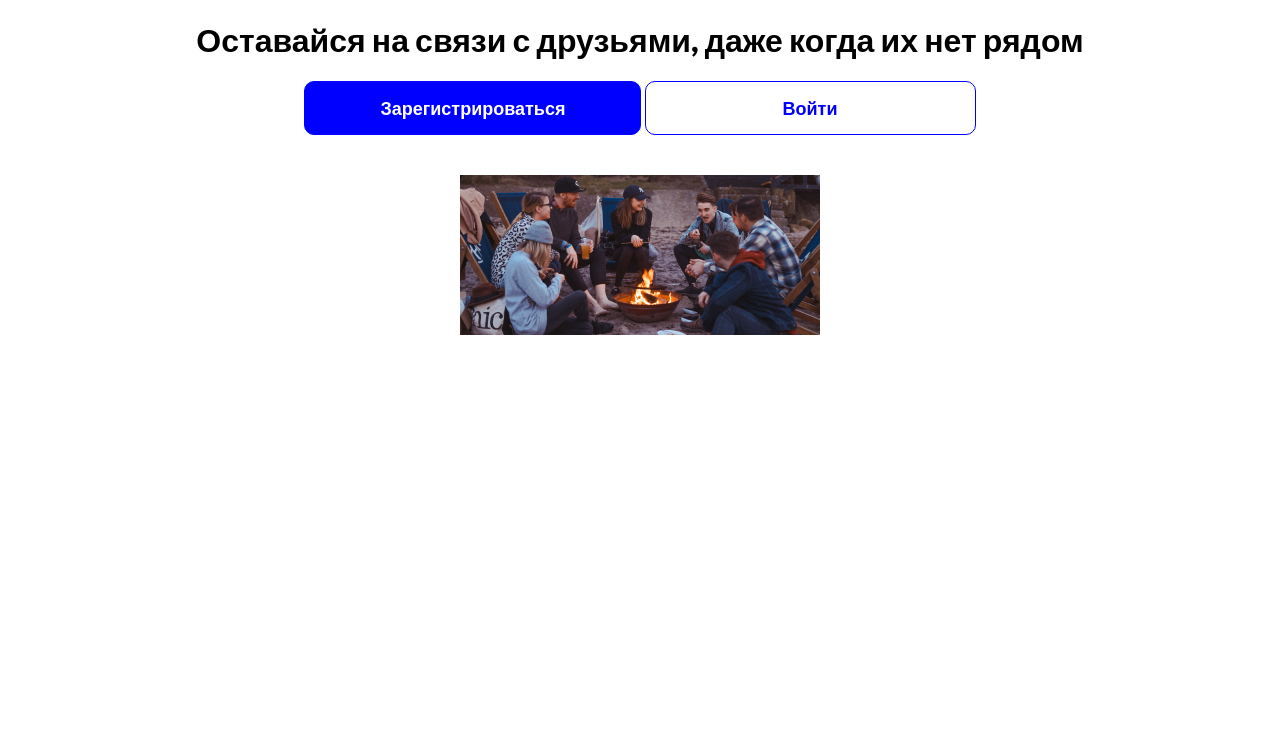
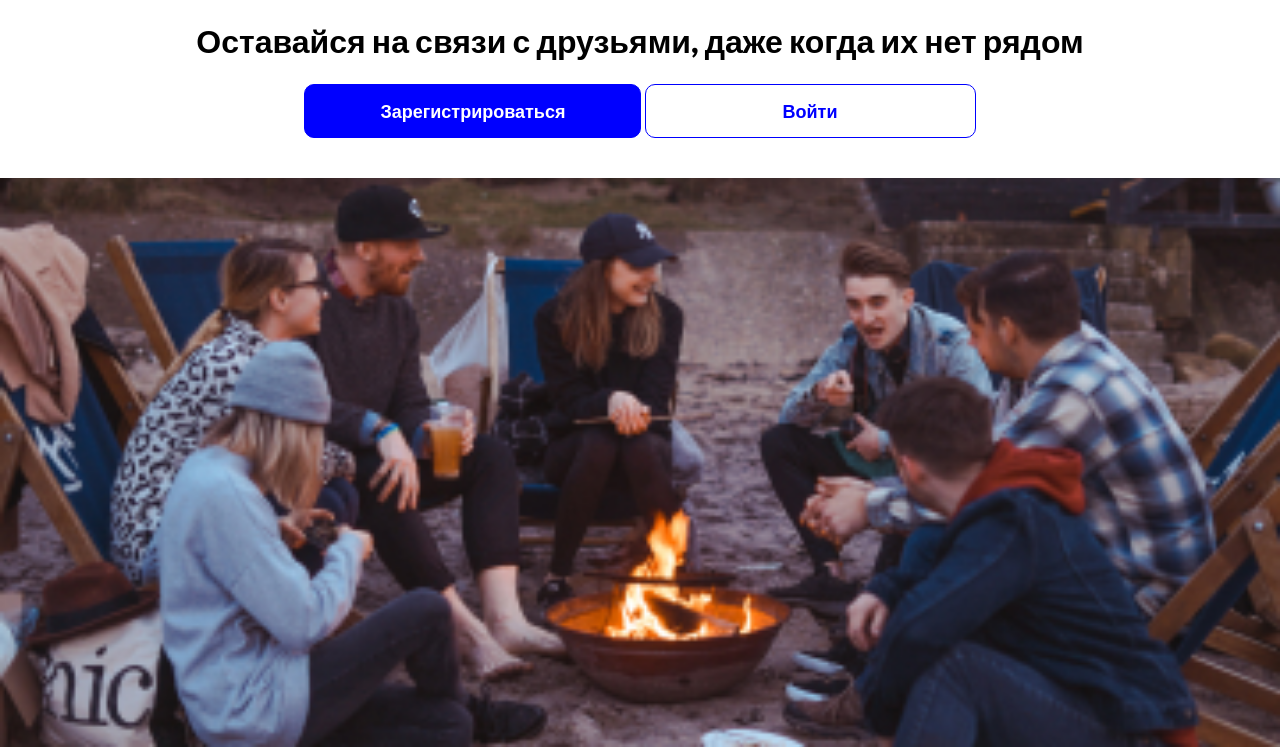
Before and after one commit to DOCtorascz/MyFirstReposit-vers2-, a plain HTML site: page index.html in a window 1280 px wide. Shown: the part 65-815 px from the top of the page. Drawn offline with Linux system fonts and the light colour scheme.

Commit message:
изменения вёрстки

```diff
--- a/style.css
+++ b/style.css
@@ -1,19 +1,27 @@
+*{
+  margin: 0;
+  padding: 0;
+}
+
 body {
  font-family: "Lato", sans-serif;
 }
 
 .header {
  text-align: center;
+ min-width: 360px;
 }
 
 .header__images {
  margin-top: 24px;
+ margin-bottom: 22px;
 }
 
 .header__name {
  font-weight: 900;
  font-size: 32px;
  line-height: 38px;
+ margin-bottom: 24px;
 }
 
 .header__form{
@@ -46,3 +54,7 @@ body {
  border-radius: 10px;
  cursor: pointer;
 }
+
+.header > img{
+  width: 100%;
+}
```
